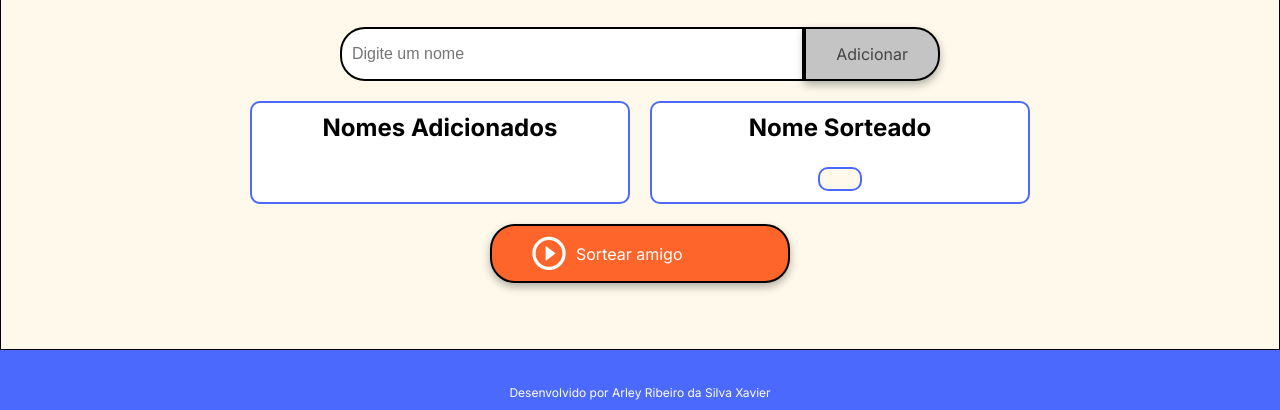
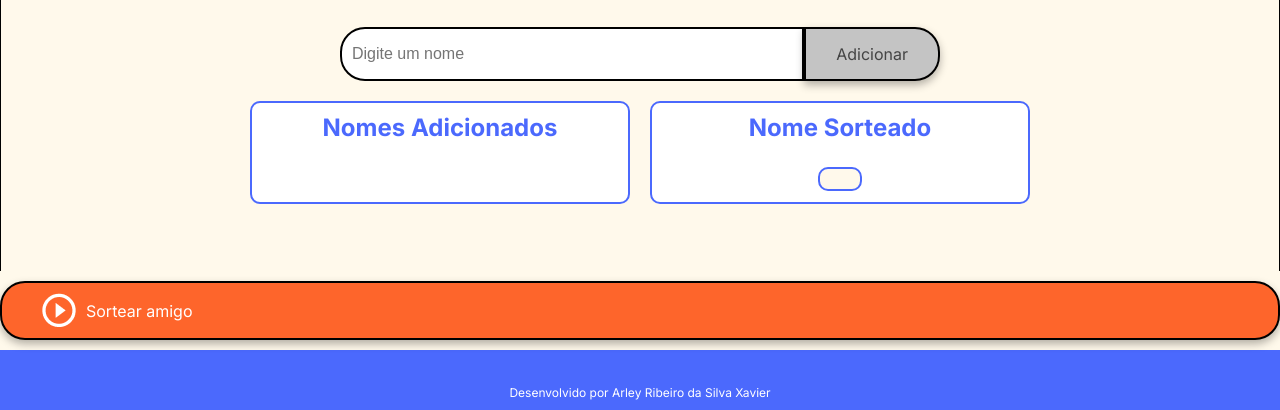
Before and after one commit to ribeiroarley/sorteador-amigo-secreto, a plain HTML site: page index.html in a window 1280 px wide. Shown: the part 390-800 px from the top of the page. Drawn offline with Linux system fonts and the light colour scheme.

Commit message:
botão de Sortear amigo acessivel

```diff
--- a/style.css
+++ b/style.css
@@ -52,6 +52,7 @@ body {
     align-items: center;
     padding: 20px;
     width: 100%;
+    overflow-y: auto; /* Adiciona rolagem vertical */
 }
 
 /* Títulos */
@@ -76,7 +77,7 @@ body {
     font-family: "Inter", serif;
     font-size: 1.5rem;
     font-weight: 700;
-    color: var (--color-primary);
+    color: var(--color-primary);
     margin-bottom: 10px;
     text-align: center;
 }
@@ -99,9 +100,15 @@ body {
 }
 
 .button-container {
-    width: 300px;
+    width: 100%;
+    display: flex;
     justify-content: center;
-    margin-top: 20px; /* Adiciona espaçamento entre as caixas e o botão */
+    position: fixed;
+    bottom: 60px; /* Ajusta a posição do botão acima do rodapé */
+    left: 0;
+    right: 0;
+    background-color: var(--color-secondary);
+    padding: 10px 0;
 }
 
 /* Estilos de entrada de texto */
```
